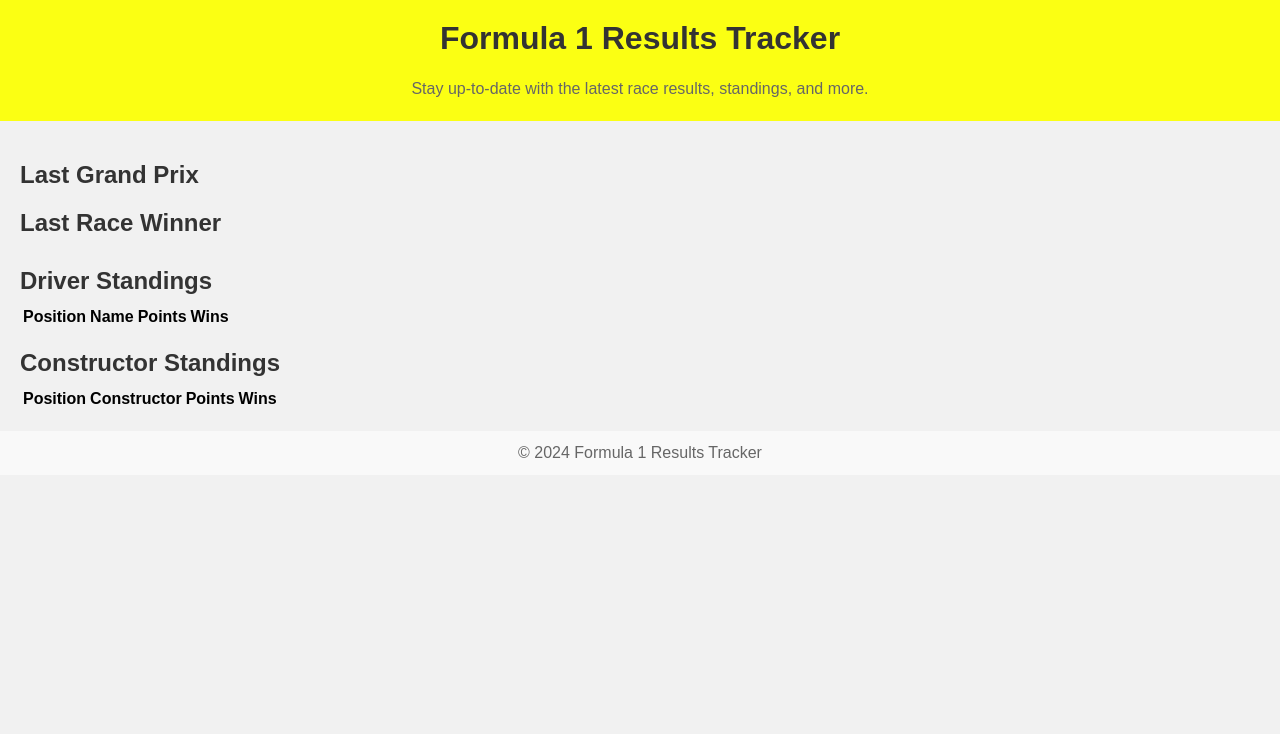
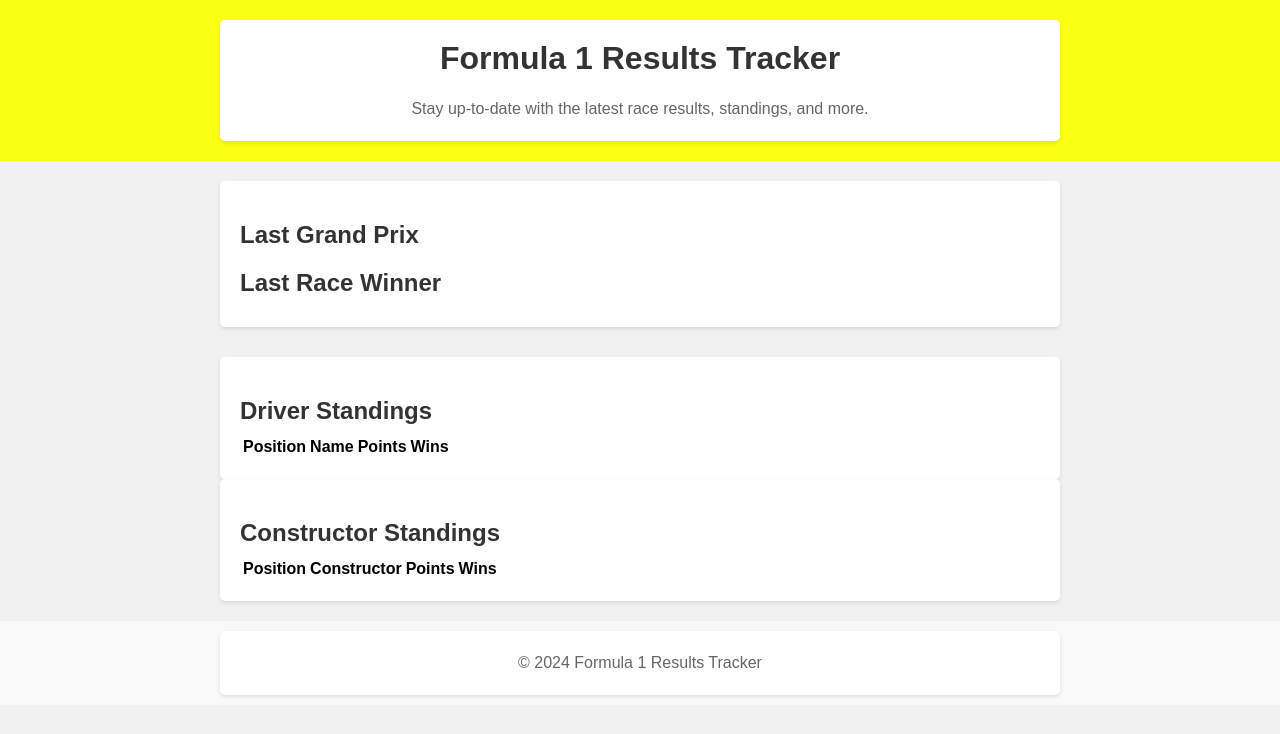
Before and after one commit to KJ-Tsatsi/Formula1-Tracker, a plain HTML site: page index.html in a window 1280 px wide. Drawn offline with Linux system fonts and the light colour scheme; no server answers.

Commit message:
Added a schedule container

```diff
--- a/index.html
+++ b/index.html
@@ -8,11 +8,13 @@
 </head>
 <body>
     <header>
-        <h1>Formula 1 Results Tracker</h1>
-        <p>Stay up-to-date with the latest race results, standings, and more.</p>
+        <div class="container">
+            <h1>Formula 1 Results Tracker</h1>
+            <p>Stay up-to-date with the latest race results, standings, and more.</p>
+        </div>
     </header>
     <main>
-        <section class="race-schedule">
+        <section class="race-schedule container">
             <h2>Last Grand Prix</h2>
             <p id="last-race"></p>
             <p id="race-date"></p>
@@ -20,24 +22,22 @@
                 <h2>Last Race Winner</h2>
                 <p id="last-winner"></p>
             </div>
-
         </section>
-        <section class="driver-standings">
+        <section class="driver-standings container">
             <h2>Driver Standings</h2>
             <table id="drivers-table"></table>
-
         </section>
-        <section class="constructor-standings">
+        <section class="constructor-standings container">
             <h2>Constructor Standings</h2>
             <table id="constructor-table"></table>
-
         </section>
     </main>
     <footer>
-        <p>© 2024 Formula 1 Results Tracker</p>
+        <div class="container">
+            <p>© 2024 Formula 1 Results Tracker</p>
+        </div>
     </footer>
     <script src="app/script.js"></script>
     <script src="app/standings.js"></script>
-    <!-- <script src="controller.js"></script> -->
 </body>
 </html>
```
